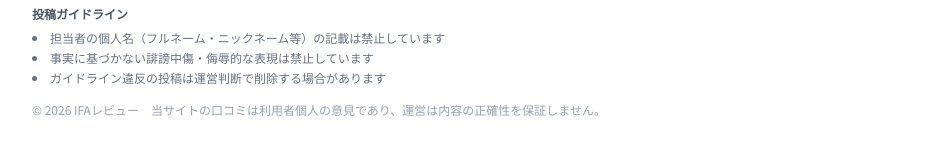
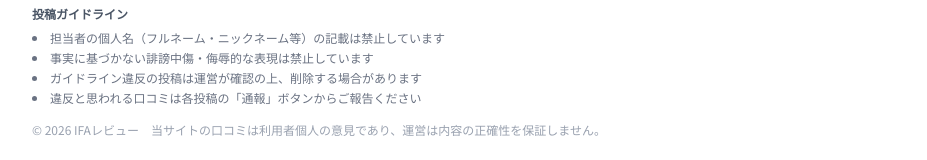
Before and after one commit to ysato10100423-lang/ifa-review-platform, a Next.js app: page / in a window 1280 px wide. Shown: the part 540-700 px from the top of the page, without its empty margins (176-1103 px from the left). Built offline with nearby package versions, Linux system fonts and the light colour scheme; no server answers; the database is empty.

Commit message:
add review deletion from admin reports and update guidelines

```diff
--- a/app/admin/page.tsx
+++ b/app/admin/page.tsx
@@ -10,6 +10,7 @@ const ADMIN_EMAIL = 'y.sato10100423@gmail.com'
 
 interface Report {
   id: string
+  review_id: string
   reason: string
   created_at: string
   reviews: { comment: string | null; advisor_id: string } | null
@@ -22,6 +23,7 @@ export default function AdminPage() {
   const [loading, setLoading] = useState(true)
   const [unauthorized, setUnauthorized] = useState(false)
   const [tab, setTab] = useState<'advisors' | 'reports'>('advisors')
+  const [deletingId, setDeletingId] = useState<string | null>(null)
 
   useEffect(() => {
     const supabase = createClient()
@@ -45,6 +47,15 @@ export default function AdminPage() {
       })
     })
   }, [router])
+
+  const handleDeleteReview = async (reviewId: string) => {
+    if (!confirm('この口コミを削除しますか？この操作は取り消せません。')) return
+    setDeletingId(reviewId)
+    const supabase = createClient()
+    await supabase.from('reviews').delete().eq('id', reviewId)
+    setReports((prev) => prev.filter((r) => r.review_id !== reviewId))
+    setDeletingId(null)
+  }
 
   if (loading) return <div className="text-center py-12 text-gray-400">読み込み中...</div>
 
@@ -154,6 +165,7 @@ export default function AdminPage() {
                     {new Date(report.created_at).toLocaleDateString('ja-JP')}
                   </td>
                   <td className="px-4 py-3">
+                    <div className="flex items-center gap-3">
                       {report.reviews?.advisor_id && (
                         <Link
                           href={`/advisors/${report.reviews.advisor_id}`}
@@ -163,6 +175,14 @@ export default function AdminPage() {
                           口コミを見る
                         </Link>
                       )}
+                      <button
+                        onClick={() => handleDeleteReview(report.review_id)}
+                        disabled={deletingId === report.review_id}
+                        className="text-red-500 hover:text-red-700 text-xs disabled:opacity-50"
+                      >
+                        {deletingId === report.review_id ? '削除中...' : '口コミを削除'}
+                      </button>
+                    </div>
                   </td>
                 </tr>
               ))}
--- a/app/advisors/[id]/review/page.tsx
+++ b/app/advisors/[id]/review/page.tsx
@@ -107,7 +107,8 @@ export default function ReviewPage() {
             <li>担当者の個人名（フルネーム・ニックネーム等）の記載は禁止しています</li>
             <li>事実に基づかない誹謗中傷・侮辱的な表現は禁止しています</li>
             <li>個人的な感情のみによる極端な低評価はお控えください</li>
-            <li>ガイドライン違反の投稿は運営判断で削除する場合があります</li>
+            <li>ガイドライン違反の投稿は運営が確認の上、削除する場合があります</li>
+            <li>他のユーザーが違反投稿を発見した場合は「通報」ボタンからご報告いただけます</li>
           </ul>
         </div>
 
--- a/components/Footer.tsx
+++ b/components/Footer.tsx
@@ -6,7 +6,8 @@ export default function Footer() {
         <ul className="text-xs text-gray-500 space-y-1 list-disc list-inside mb-4">
           <li>担当者の個人名（フルネーム・ニックネーム等）の記載は禁止しています</li>
           <li>事実に基づかない誹謗中傷・侮辱的な表現は禁止しています</li>
-          <li>ガイドライン違反の投稿は運営判断で削除する場合があります</li>
+          <li>ガイドライン違反の投稿は運営が確認の上、削除する場合があります</li>
+          <li>違反と思われる口コミは各投稿の「通報」ボタンからご報告ください</li>
         </ul>
         <p className="text-xs text-gray-400">
           © {new Date().getFullYear()} IFAレビュー　当サイトの口コミは利用者個人の意見であり、運営は内容の正確性を保証しません。
```
Lines whose indentation alone changed are shown as unchanged.
